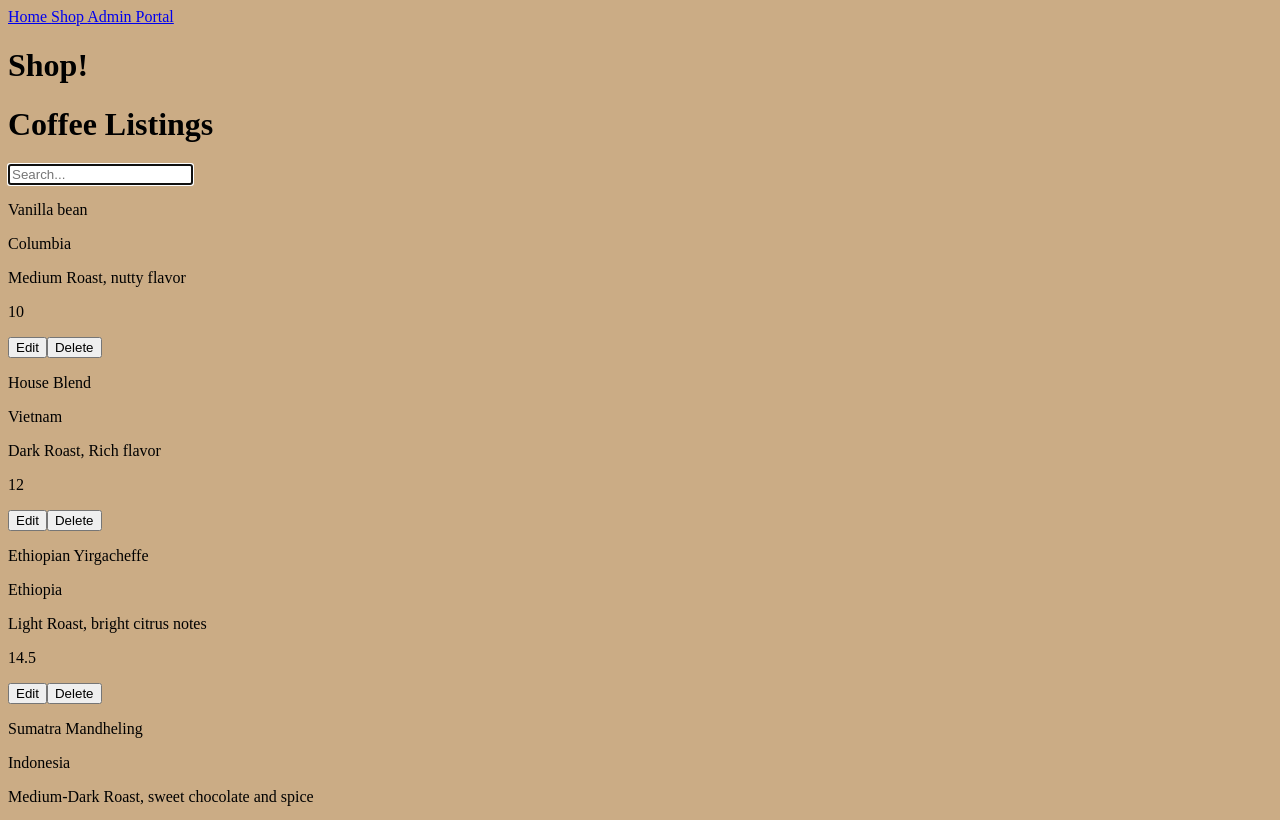
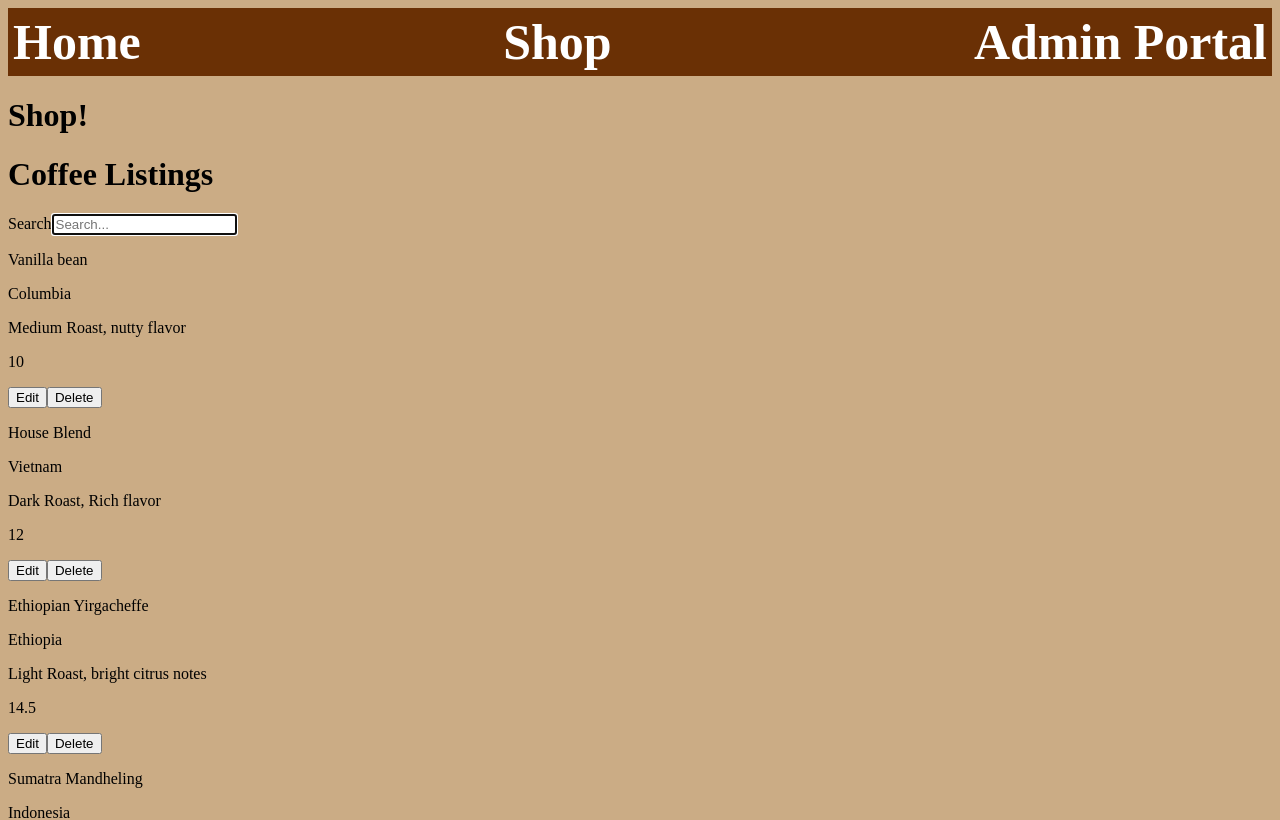
Before and after one commit to se-christopher-perez/building-a-react-based-personal-project-showcase-app, a React (Vite) app in the folder coffee-r-us/: page /shop in a window 1280 px wide. Shown: the top 820 px of the page. Built offline with nearby package versions, Linux system fonts and the light colour scheme; data requests are answered from the project's data file.

Commit message:
css update

```diff
--- a/coffee-r-us/src/App.css
+++ b/coffee-r-us/src/App.css
@@ -3,5 +3,32 @@
 body{
 
   background-color: #CBAC85;
+  display: flex;
+  flex-direction: column;
+  justify-content: center;
 
 }
+
+.main-nav-container{
+
+  background-color: #6a3005;
+
+}
+
+.nav-container{
+
+  display: flex;
+  flex-direction: row;
+  justify-content: space-between;
+
+}
+
+.nav-link{
+
+  color: white;
+  font-size: 50px;
+  font-weight: bold;
+  text-decoration: none;
+  padding: 5px;
+
+}
--- a/coffee-r-us/src/components/CoffeeForm.jsx
+++ b/coffee-r-us/src/components/CoffeeForm.jsx
@@ -33,8 +33,6 @@ function CoffeeForm() {
     function handleSubmit(e) {
 
         e.preventDefault()
-
-        console.log(newCoffee)
 
         fetch("http://localhost:8000/coffee", {
             method: "POST",
--- a/coffee-r-us/src/components/CoffeeListings.jsx
+++ b/coffee-r-us/src/components/CoffeeListings.jsx
@@ -1,4 +1,4 @@
-import React, { useState } from 'react'
+import React from 'react'
 import { useCoffeeContext } from '../context/CoffeeContext'
 import Coffee from './Coffee'
 import SearchBar from './SearchBar'
--- a/coffee-r-us/src/components/SearchBar.jsx
+++ b/coffee-r-us/src/components/SearchBar.jsx
@@ -1,8 +1,10 @@
-import React, { useEffect, useRef } from 'react'
+import React, { useEffect, useRef, useId } from 'react'
 
 function SearchBar({ search, setSearch }) {
 
     const inputRef = useRef(null)
+
+    const searchID = useId()
 
     useEffect(() => {
 
@@ -14,8 +16,8 @@ function SearchBar({ search, setSearch }) {
         <>
             <div className="search-container">
 
-                <label htmlFor="search-input"></label>
-                <input id="search-input" ref={inputRef} type="text" placeholder='Search...' value={search} onChange={(e) => setSearch(e.target.value)} />
+                <label htmlFor={searchID} >Search</label>
+                <input id={searchID} ref={inputRef} type="text" placeholder='Search...' value={search} onChange={(e) => setSearch(e.target.value)} />
 
             </div>
         </>
--- a/coffee-r-us/src/hooks/useDelete.jsx
+++ b/coffee-r-us/src/hooks/useDelete.jsx
@@ -1,4 +1,3 @@
-import React from "react";
 
 function useDelete(setCoffees){
 
--- a/coffee-r-us/src/hooks/useSearch.jsx
+++ b/coffee-r-us/src/hooks/useSearch.jsx
@@ -1,4 +1,4 @@
-import React, { useState } from "react";
+import { useState } from "react";
 
 function useSearch(array, word){
 
```
